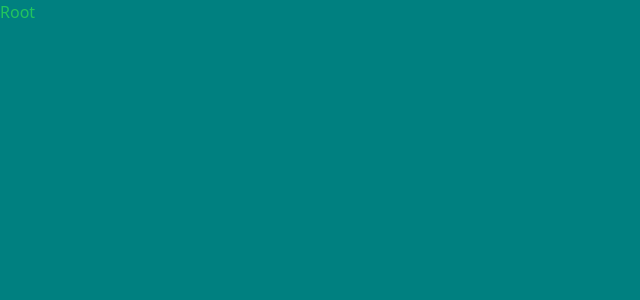
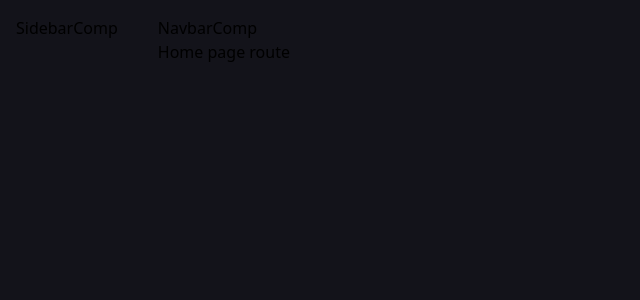
Before and after one commit to SayantanmPaul/NovaNestApp, a Next.js app: page / in a window 1280 px wide. Shown: the top 300 px of the page, without its empty margins (0-640 px from the left). Built offline with nearby package versions, Linux system fonts and the light colour scheme.

Commit message:
nav and sidebar comp added

```diff
--- a/app/campaign-details/page.tsx
+++ b/app/campaign-details/page.tsx
@@ -2,10 +2,10 @@ import React from 'react'
 
 type Props = {}
 
-const CreateCampaignPage = (props: Props) => {
+const CampaignDetailsPage = (props: Props) => {
   return (
-    <div>Create Campaign Page</div>
+    <div>Campaign Details  Page</div>
   )
 }
 
-export default CreateCampaignPage
+export default CampaignDetailsPage;
--- a/app/page.tsx
+++ b/app/page.tsx
@@ -1,9 +1,21 @@
-export default function Page(){
-    return(
-        <div>
-            <h1 className=" text-green-500">
-                Root
-            </h1>
+import React from 'react'
+import Home from './home/page';
+import NavbarComp from '@/components/navbar';
+import SidebarComp from '@/components/sidebar';
+type Props = {}
+
+const page = (props: Props) => {
+  return (
+    <div className='sm:-8 p-4 bg-[#13131a] min-h-screen flex flex-row'>
+        <div className=' sm:flex hidden mr-10 relative'>
+            <SidebarComp/>
         </div>
-    )
+        <div className=' flex-1 max-sm:w-full max-w-[1280px] mx-auto sm:pr-5'>
+            <NavbarComp/>
+            <Home/>
+        </div>
+    </div>
+  )
 }
+
+export default page
--- a/app/profile/page.tsx
+++ b/app/profile/page.tsx
@@ -2,9 +2,9 @@ import React from 'react'
 
 type Props = {}
 
-const Profile = (props: Props) => {
+const ProfilePage = (props: Props) => {
   return (
     <div>profile page</div>
   )
 }
-export default Profile;
+export default ProfilePage;
--- /dev/null
+++ b/components/navbar.tsx
@@ -0,0 +1,11 @@
+import React from 'react'
+
+type Props = {}
+
+const NavbarComp = (props: Props) => {
+  return (
+    <div>NavbarComp</div>
+  )
+}
+
+export default NavbarComp
--- /dev/null
+++ b/components/sidebar.tsx
@@ -0,0 +1,11 @@
+import React from 'react'
+
+type Props = {}
+
+const SidebarComp = (props: Props) => {
+  return (
+    <div>SidebarComp</div>
+  )
+}
+
+export default SidebarComp
--- a/tsconfig.json
+++ b/tsconfig.json
@@ -1,5 +1,8 @@
 {
   "compilerOptions": {
+    "paths": {
+      "@/components/*": ["./components/*"]
+    },
     "target": "es5",
     "lib": [
       "dom",
```
